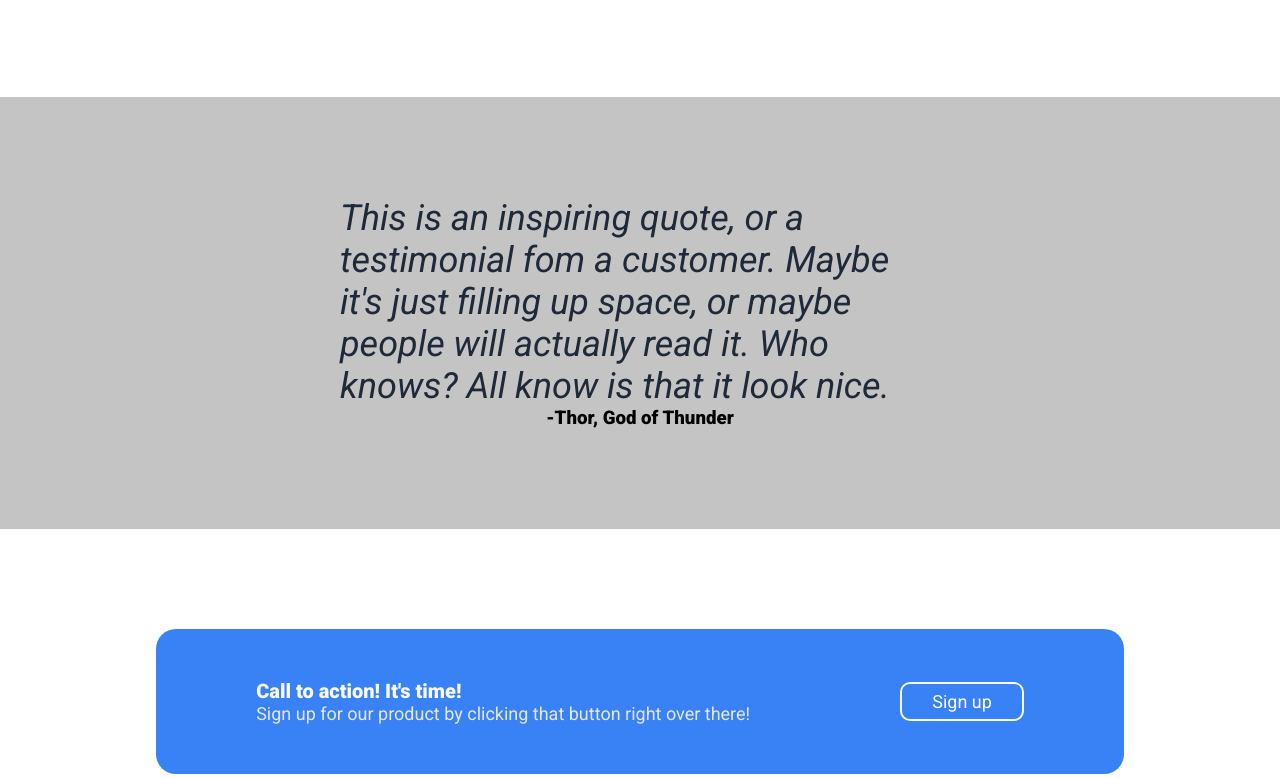
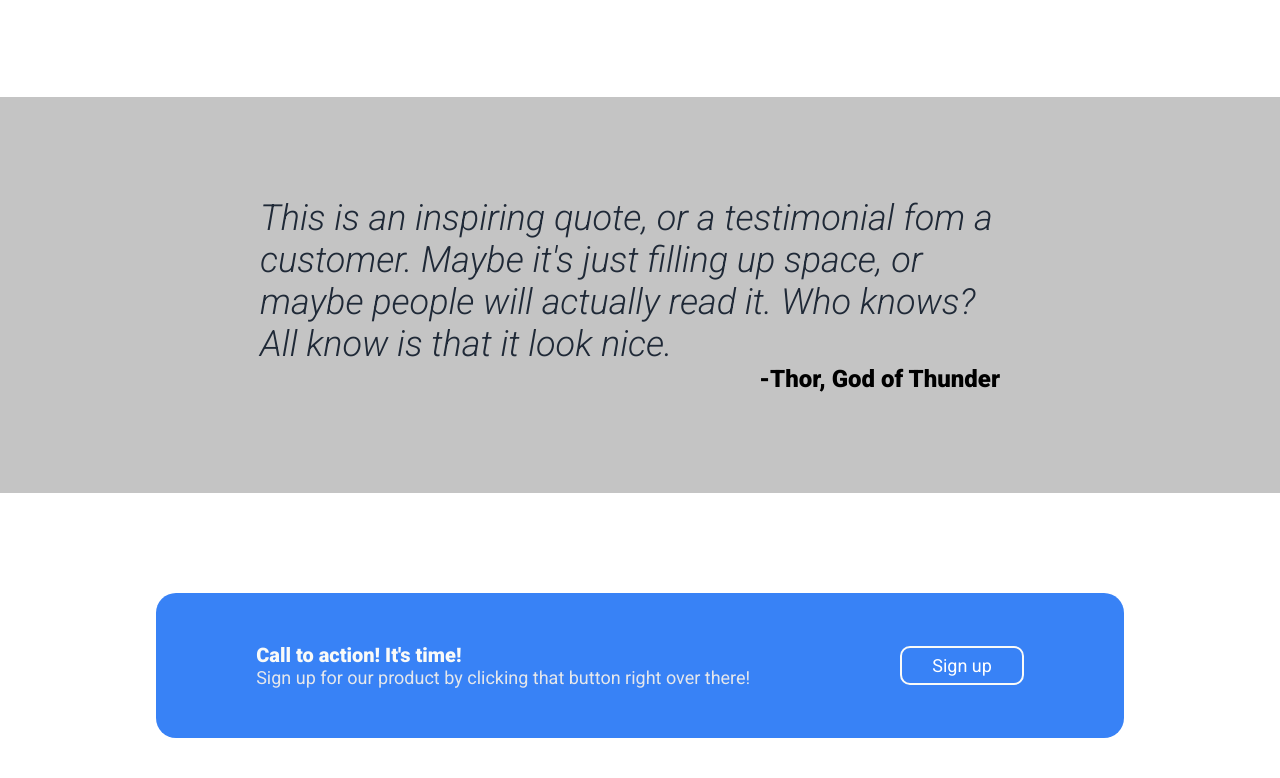
Before and after one commit to JGAMIX7/odin-landing-page, a plain HTML site: page index.html in a window 1280 px wide. Shown: the part 866-1644 px from the top of the page. Drawn offline with Linux system fonts and the light colour scheme.

Commit message:
all sections are fix, images folder  and README file  modified

```diff
--- a/index.html
+++ b/index.html
@@ -60,12 +60,14 @@
 
     <!-- Quote section -->
     <section class="quote-section" id="quote-sec">
-      <blockquote class="quote">
-        This is an inspiring quote, or a testimonial fom a customer.
-        Maybe it's just filling up space, or maybe people will actually read it.
-        Who knows? All know is that it look nice.
-      </blockquote>
-      <h3>-Thor, God of Thunder</h3>
+      <div class="quote-content">
+        <blockquote class="quote">
+          This is an inspiring quote, or a testimonial fom a customer.
+          Maybe it's just filling up space, or maybe people will actually read it.
+          Who knows? All know is that it look nice.
+        </blockquote>
+        <h3 class="quote-text">-Thor, God of Thunder</h3>
+      </div>
     </section>
 
     <!-- Sign-up section -->
--- a/style.css
+++ b/style.css
@@ -1,4 +1,4 @@
-@import url('https://fonts.googleapis.com/css2?family=Roboto:ital,wght@0,400;0,500;0,900;1,400&display=swap');
+@import url('https://fonts.googleapis.com/css2?family=Roboto:ital,wght@0,400;0,500;0,900;1,300;1,400&display=swap');
 
 *,::before,::after{
   padding: 0;
@@ -85,7 +85,7 @@ header nav .nav-links{
 }
 
 .hero .hero-right{
-  background: url(images/lofi.jpg) no-repeat;
+  background: url(images/image1.jpg) no-repeat;
   background-size: cover;
 }
 
@@ -144,11 +144,22 @@ header nav .nav-links{
   flex-direction: column;
 }
 
+.quote-section .quote-content{
+  width: 760px;
+}
+
 .quote-section .quote{
-  width: 600px;
   font-size: 36px;
   font-style: italic;
+  font-weight: 300;
   color: #1F2937;
+}
+
+.quote-section .quote-text{
+  font-size: 24px;
+  margin-right: 20px;
+  display: flex;
+  justify-content: flex-end;
 }
 
 
```
Also changed, not shown: images/image1.jpg (added), images/image2.jpg, images/lofi.jpg (deleted), 1 other file.
